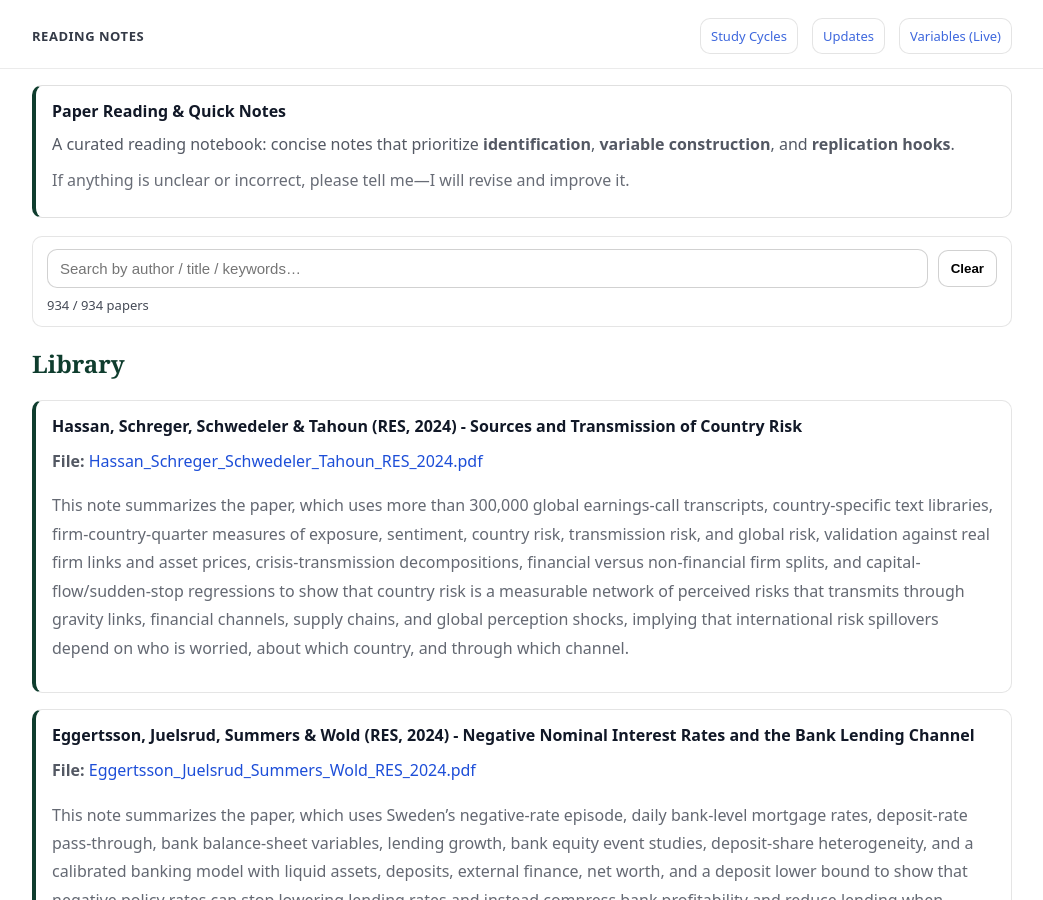
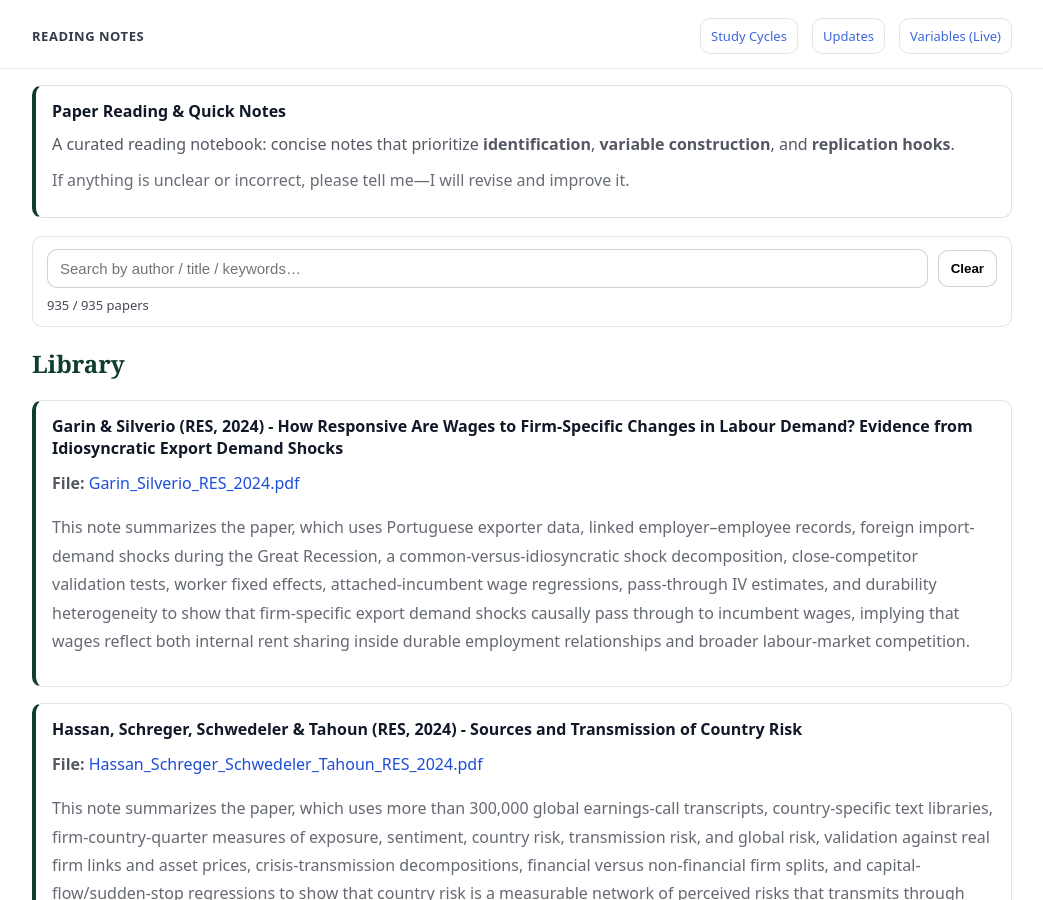
Before and after one commit to yaxinzn/study-archive, a Jekyll site: the page built from reading/index.md, in a window 1280 px wide and 900 px high. Shown: the whole window, without its empty margins (118-1161 px from the left). Built offline with Jekyll 4.4.1, drawn with Linux system fonts in a browser that asks for light colours.

Commit message:
Reading: add/update Garin_Silverio_RES_2024.pdf

```diff
--- a/_data/reading.yml
+++ b/_data/reading.yml
@@ -1,3 +1,7 @@
+- title: "Garin & Silverio (RES, 2024) - How Responsive Are Wages to Firm-Specific Changes in Labour Demand? Evidence from Idiosyncratic Export Demand Shocks"
+  file: "Garin_Silverio_RES_2024.pdf"
+  desc: "This note summarizes the paper, which uses Portuguese exporter data, linked employer–employee records, foreign import-demand shocks during the Great Recession, a common-versus-idiosyncratic shock decomposition, close-competitor validation tests, worker fixed effects, attached-incumbent wage regressions, pass-through IV estimates, and durability heterogeneity to show that firm-specific export demand shocks causally pass through to incumbent wages, implying that wages reflect both internal rent sharing inside durable employment relationships and broader labour-market competition."
+
 - title: "Hassan, Schreger, Schwedeler & Tahoun (RES, 2024) - Sources and Transmission of Country Risk"
   file: "Hassan_Schreger_Schwedeler_Tahoun_RES_2024.pdf"
   desc: "This note summarizes the paper, which uses more than 300,000 global earnings-call transcripts, country-specific text libraries, firm-country-quarter measures of exposure, sentiment, country risk, transmission risk, and global risk, validation against real firm links and asset prices, crisis-transmission decompositions, financial versus non-financial firm splits, and capital-flow/sudden-stop regressions to show that country risk is a measurable network of perceived risks that transmits through gravity links, financial channels, supply chains, and global perception shocks, implying that international risk spillovers depend on who is worried, about which country, and through which channel."
```
Also changed, not shown: 1 other file.
